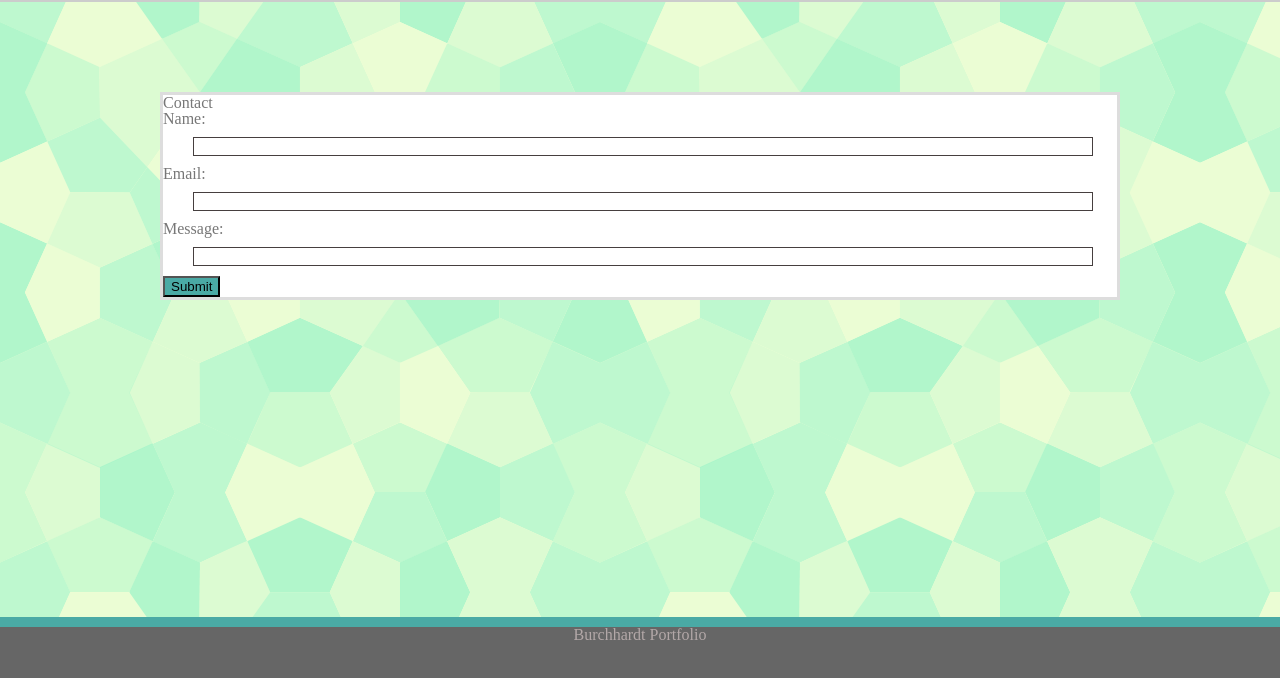
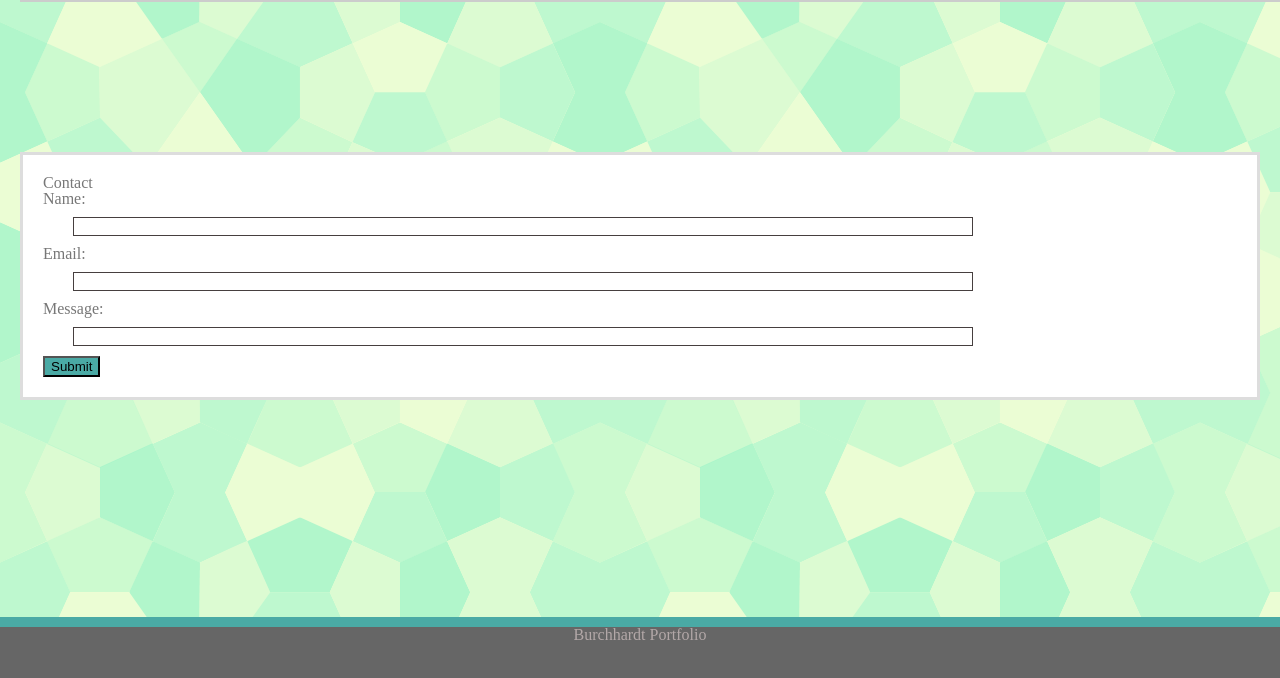
Before and after one commit to tlburchh/Responsive-Portfolio, a plain HTML site: page contact.html in a window 1280 px wide. Shown: the part 108-786 px from the top of the page. Drawn offline with Linux system fonts and the light colour scheme.

Commit message:
media screens added

```diff
--- a/assets/css/style.css
+++ b/assets/css/style.css
@@ -129,3 +129,45 @@ h1{
     background: #4aaaa5;
 }
 /* ----------- */
+
+/* Media Query */
+.wrapper{
+    width: 980px;
+    margin: 40px auto;
+}
+
+@media screen and (max-width:768px) {
+
+}
+
+.container{
+    widows: 100%;
+    padding: 20px;
+}
+.section-1,
+.section-2,
+.wrapper {
+    width: 100%;
+    padding: 20px;
+}
+
+#main-content{
+    width: 100%;
+}
+
+@media screen and (max-width: 640px) {
+
+}
+.header1{
+     position: static;
+}
+.section-1,
+.section-2,
+.wrapper {
+    width: 100%;
+    padding: 20px;
+}
+
+#main-content{
+    width: 100%;
+}
--- a/contact.html
+++ b/contact.html
@@ -2,11 +2,13 @@
 <html>
     <head>
         <title>Tom Burchhardt Portfolio</title>
+        <meta name="viewport" content="width=device-width, initial-scale=1">
         <!-- <link rel="stylesheet" type="text/css" href="assets/css/reset.css"> -->
         <link rel="stylesheet" type="text/css" href="assets/css/style.css">
         <link rel="stylesheet" type="text/css" href="assets/css/reset.css">
     </head>
     <body class="clearfix">
+        <div class="wrapper" id="main-content">
             <div class= "header-full">
                 <header class="header-1">
                     <h1>Tom Burchhardt</h1>
@@ -48,6 +50,7 @@
                     <h4>Burchhardt Portfolio</h4>
                 </footer>
             </div>
+        </div>
     </body>
 
 </html>
```
Also changed, not shown: index.html (+2 -0 lines), portfolio.html (+2 -0 lines). Lines whose indentation alone changed are shown as unchanged.
